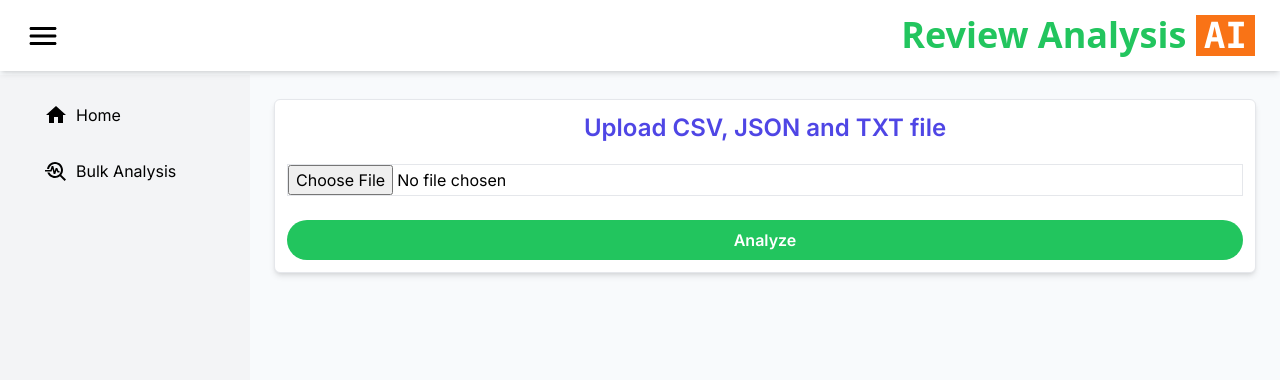
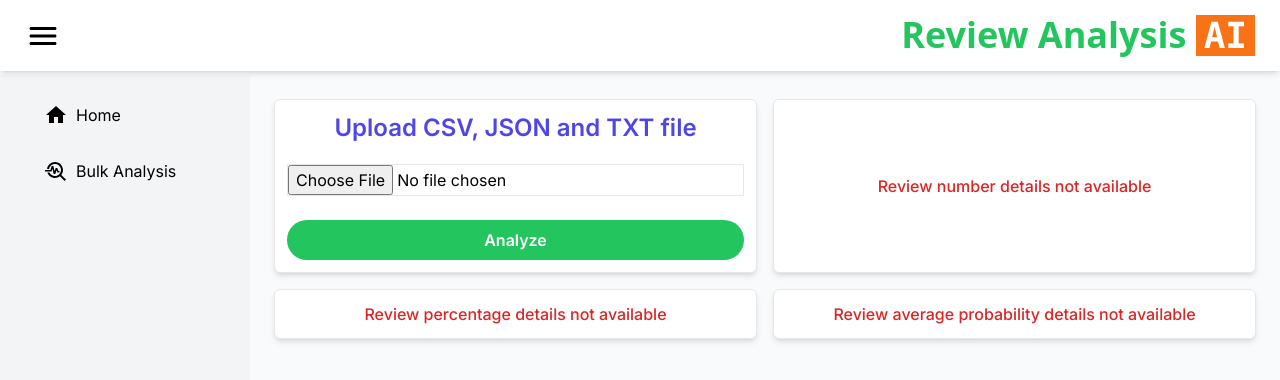
Before and after one commit to PatelPreyansh30/fe-sentimental-analysis, a Next.js app: page /home/bulk in a window 1280 px wide. Shown: the top 380 px of the page. Built offline with nearby package versions, Linux system fonts and the light colour scheme.

Commit message:
doughnut chart added

```diff
--- /dev/null
+++ b/src/components/NotAvailable.tsx
@@ -0,0 +1,11 @@
+import React from "react";
+
+const NotAvailable = (props: { label: string }) => {
+  return (
+    <p className="block text-red-600 font-medium">
+      {`${props.label} details not available`}
+    </p>
+  );
+};
+
+export default NotAvailable;
--- a/src/module/Analyze/History.tsx
+++ b/src/module/Analyze/History.tsx
@@ -1,4 +1,5 @@
 import BoxHeading from "@/components/BoxHeading";
+import NotAvailable from "@/components/NotAvailable";
 import { SessionReviewType } from "@/utils/types";
 import React from "react";
 
@@ -37,9 +38,7 @@ const History = (props: { sessionStorageReviews: SessionReviewType[] }) => {
           </div>
         </>
       ) : (
-        <p className="text-red-600 font-medium">
-          Review history details not available
-        </p>
+        <NotAvailable label="Review history" />
       )}
     </div>
   );
--- a/src/module/BulkAnalyze/BulkAnalyze.tsx
+++ b/src/module/BulkAnalyze/BulkAnalyze.tsx
@@ -3,19 +3,36 @@
 import React, { useState } from "react";
 import Loader from "@/components/Loader";
 import BulkAnalyzeInput from "./BulkAnalyzeInput";
+import ReviewNumber from "./ReviewNumber";
+import { BulkReviewOutputType } from "@/utils/types";
+import ReviewPercentage from "./ReviewPercentage";
+import ReviewAverageProbability from "./ReviewAverageProbability";
 
 const BulkAnalyze = () => {
   const [uploadedFile, setUploadedFile] = useState<File | null>(null);
   const [isApiCalling, setIsApiCalling] = useState(false);
+  const [reviewNumber, setReviewNumber] = useState<BulkReviewOutputType>();
+  const [reviewPercentage, setReviewPercentage] =
+    useState<BulkReviewOutputType>();
+  const [reviewAverageProbability, setReviewAverageProbability] =
+    useState<BulkReviewOutputType>();
 
   return (
     <>
       {isApiCalling && <Loader />}
-      <div>
+      <div className="grid grid-cols-2 gap-4">
         <BulkAnalyzeInput
           uploadedFile={uploadedFile}
           setUploadedFile={setUploadedFile}
+          setReviewNumber={setReviewNumber}
+          setReviewPercentage={setReviewPercentage}
+          setReviewAverageProbability={setReviewAverageProbability}
           setIsApiCalling={setIsApiCalling}
+        />
+        <ReviewNumber reviewNumber={reviewNumber} />
+        <ReviewPercentage reviewPercentage={reviewPercentage} />
+        <ReviewAverageProbability
+          reviewAverageProbability={reviewAverageProbability}
         />
       </div>
     </>
--- a/src/module/BulkAnalyze/BulkAnalyzeInput.tsx
+++ b/src/module/BulkAnalyze/BulkAnalyzeInput.tsx
@@ -7,6 +7,9 @@ import React, { useState } from "react";
 const BulkAnalyzeInput = (props: {
   uploadedFile: File | null;
   setUploadedFile: any;
+  setReviewNumber: any;
+  setReviewPercentage: any;
+  setReviewAverageProbability: any;
   setIsApiCalling: any;
 }) => {
   const [isButtonClicked, setIsButtonClicked] = useState(false);
@@ -34,6 +37,11 @@ const BulkAnalyzeInput = (props: {
         const res = await appClient.post(
           ApiConstant.GET_BULK_REVIEW_RESULT,
           fileData
+        );
+        props.setReviewNumber(res.data.result.reviewNumber);
+        props.setReviewPercentage(res.data.result.reviewPercentage);
+        props.setReviewAverageProbability(
+          res.data.result.reviewAverageProbability
         );
       }
       props.setIsApiCalling(false);
--- /dev/null
+++ b/src/module/BulkAnalyze/ReviewAverageProbability.tsx
@@ -0,0 +1,44 @@
+import { BulkReviewOutputType } from "@/utils/types";
+import React from "react";
+import { Chart as ChartJS, ArcElement, Legend, Tooltip } from "chart.js";
+import { Doughnut } from "react-chartjs-2";
+import NotAvailable from "@/components/NotAvailable";
+
+ChartJS.register(ArcElement, Tooltip, Legend);
+
+const ReviewAverageProbability = (props: {
+  reviewAverageProbability: BulkReviewOutputType | undefined;
+}) => {
+  const data = {
+    labels: props.reviewAverageProbability?.label,
+    datasets: [
+      {
+        label: "Review average probability",
+        data: props.reviewAverageProbability?.data,
+        backgroundColor: [
+          "rgba(75, 192, 192, 0.2)",
+          "rgba(255, 206, 86, 0.2)",
+          "rgba(255, 99, 132, 0.2)",
+        ],
+        borderColor: [
+          "rgba(75, 192, 192, 1)",
+          "rgba(255, 206, 86, 1)",
+          "rgba(255, 99, 132, 1)",
+        ],
+        borderWidth: 1,
+      },
+    ],
+  };
+
+  return (
+    <div className="flex items-center justify-center p-3 border rounded-md shadow-md bg-white">
+      {props.reviewAverageProbability ? (
+        <Doughnut data={data} className="w-auto h-[300px]" />
+      ) : (
+        <NotAvailable label="Review average probability" />
+      )}
+    </div>
+  );
+};
+
+export default ReviewAverageProbability;
--- /dev/null
+++ b/src/module/BulkAnalyze/ReviewNumber.tsx
@@ -0,0 +1,44 @@
+import React from "react";
+import { Chart as ChartJS, ArcElement, Legend, Tooltip } from "chart.js";
+import { Doughnut } from "react-chartjs-2";
+import { BulkReviewOutputType } from "@/utils/types";
+import NotAvailable from "@/components/NotAvailable";
+
+ChartJS.register(ArcElement, Tooltip, Legend);
+
+const ReviewNumber = (props: {
+  reviewNumber: BulkReviewOutputType | undefined;
+}) => {
+  const data = {
+    labels: props.reviewNumber?.label,
+    datasets: [
+      {
+        label: "Review number",
+        data: props.reviewNumber?.data,
+        backgroundColor: [
+          "rgba(75, 192, 192, 0.2)",
+          "rgba(255, 206, 86, 0.2)",
+          "rgba(255, 99, 132, 0.2)",
+        ],
+        borderColor: [
+          "rgba(75, 192, 192, 1)",
+          "rgba(255, 206, 86, 1)",
+          "rgba(255, 99, 132, 1)",
+        ],
+        borderWidth: 1,
+      },
+    ],
+  };
+
+  return (
+    <div className="flex items-center justify-center p-3 border rounded-md shadow-md bg-white">
+      {props.reviewNumber ? (
+        <Doughnut data={data} className="w-auto h-[300px]" />
+      ) : (
+        <NotAvailable label="Review number" />
+      )}
+    </div>
+  );
+};
+
+export default ReviewNumber;
--- /dev/null
+++ b/src/module/BulkAnalyze/ReviewPercentage.tsx
@@ -0,0 +1,44 @@
+import { BulkReviewOutputType } from "@/utils/types";
+import React from "react";
+import { Chart as ChartJS, ArcElement, Legend, Tooltip } from "chart.js";
+import { Doughnut } from "react-chartjs-2";
+import NotAvailable from "@/components/NotAvailable";
+
+ChartJS.register(ArcElement, Tooltip, Legend);
+
+const ReviewPercentage = (props: {
+  reviewPercentage: BulkReviewOutputType | undefined;
+}) => {
+  const data = {
+    labels: props.reviewPercentage?.label,
+    datasets: [
+      {
+        label: "Review percentage",
+        data: props.reviewPercentage?.data,
+        backgroundColor: [
+          "rgba(75, 192, 192, 0.2)",
+          "rgba(255, 206, 86, 0.2)",
+          "rgba(255, 99, 132, 0.2)",
+        ],
+        borderColor: [
+          "rgba(75, 192, 192, 1)",
+          "rgba(255, 206, 86, 1)",
+          "rgba(255, 99, 132, 1)",
+        ],
+        borderWidth: 1,
+      },
+    ],
+  };
+
+  return (
+    <div className="flex items-center justify-center p-3 border rounded-md shadow-md bg-white">
+      {props.reviewPercentage ? (
+        <Doughnut data={data} className="w-auto h-[300px]" />
+      ) : (
+        <NotAvailable label="Review percentage" />
+      )}
+    </div>
+  );
+};
+
+export default ReviewPercentage;
--- a/src/utils/types.ts
+++ b/src/utils/types.ts
@@ -16,3 +16,8 @@ export interface ReviewsProviderProps {
   valueEnd: number;
   children: (value: number) => ReactNode;
 }
+
+export interface BulkReviewOutputType {
+  label: string[];
+  data: number[] | string[];
+}
```
